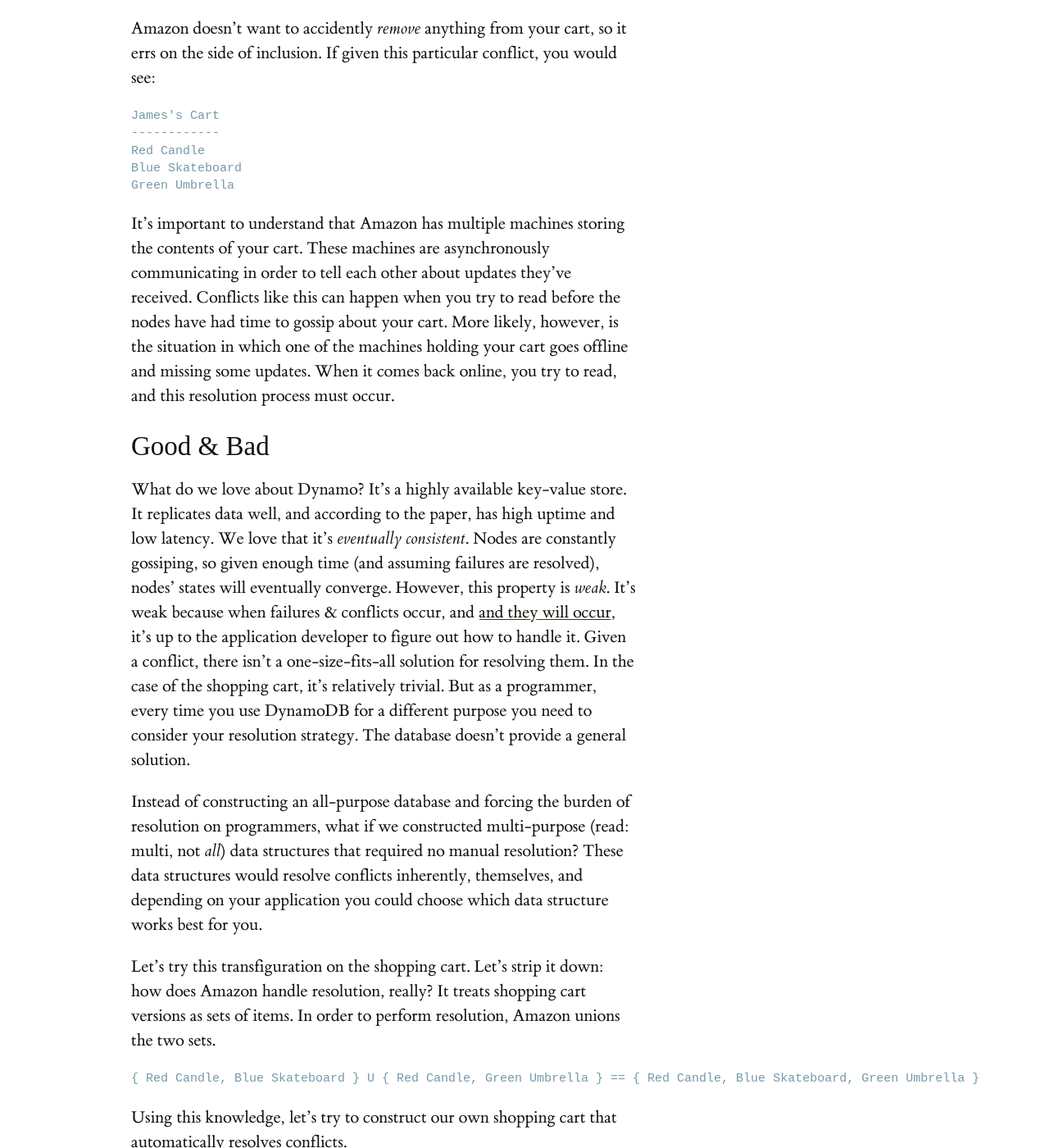
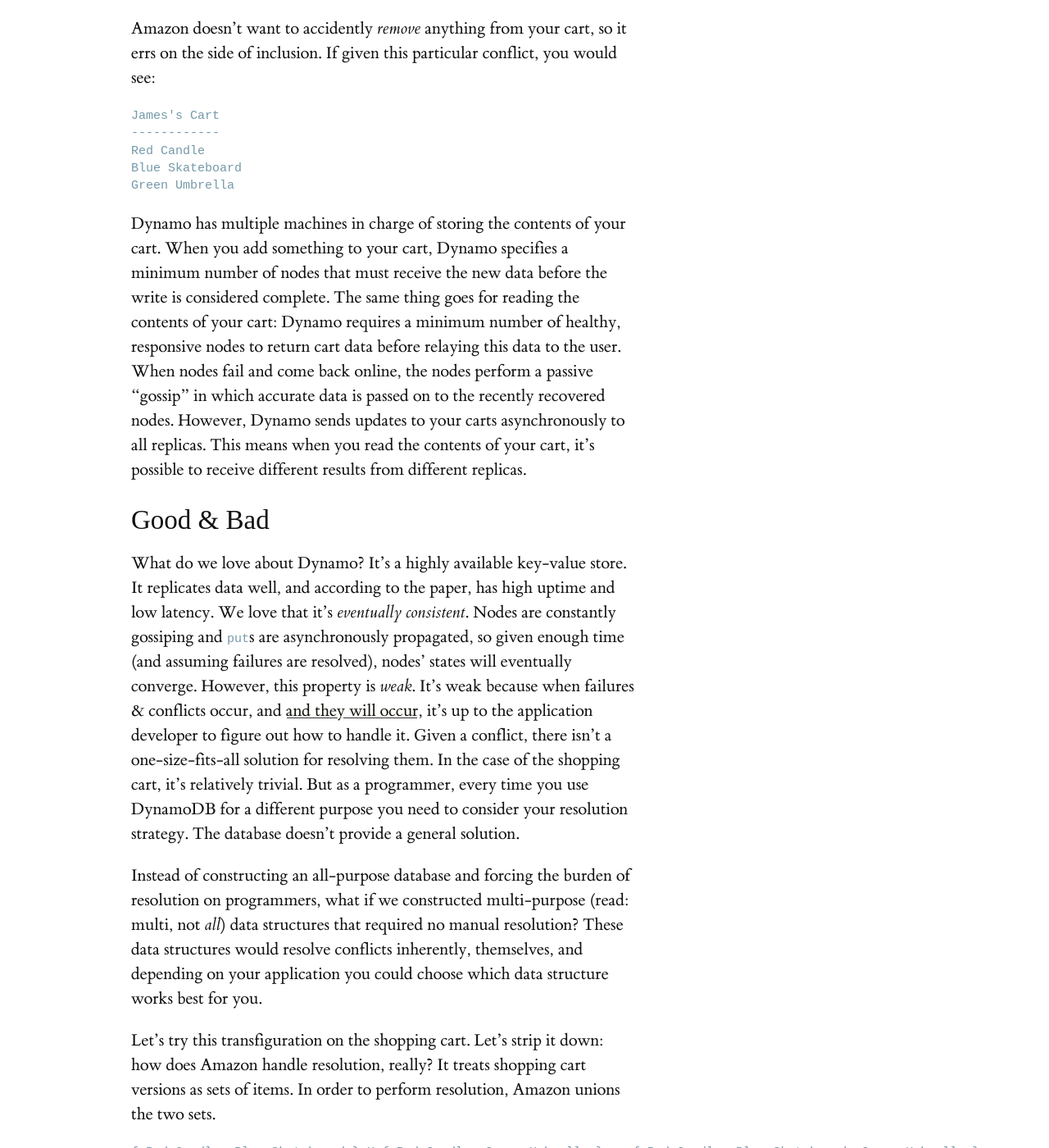
Before and after one commit to heathermiller/dist-prog-book, a Jekyll site: the page built from chapter/7/langs-consistency.md, in a window 1280 px wide and 1400 px high, scrolled down 3959 px. Shown: the whole window at 82% size. Built offline with Jekyll 4.4.1, drawn with Linux system fonts in a browser that asks for light colours; some web fonts are replaced; some of the changed text lies outside the part shown.

Commit message:
Revise Dynamo gossiping section

````diff
--- a/chapter/7/langs-consistency.md
+++ b/chapter/7/langs-consistency.md
@@ -56,10 +56,10 @@
 Green Umbrella
 ```
 
-It's important to understand that Amazon has multiple machines storing the contents of your cart. These machines are asynchronously communicating in order to tell each other about updates they've received. Conflicts like this can happen when you try to read before the nodes have had time to gossip about your cart. More likely, however, is the situation in which one of the machines holding your cart goes offline and missing some updates. When it comes back online, you try to read, and this resolution process must occur.
+Dynamo has multiple machines in charge of storing the contents of your cart. When you add something to your cart, Dynamo specifies a minimum number of nodes that must receive the new data before the write is considered complete. The same thing goes for reading the contents of your cart: Dynamo requires a minimum number of healthy, responsive nodes to return cart data before relaying this data to the user. When nodes fail and come back online, the nodes perform a passive "gossip" in which accurate data is passed on to the recently recovered nodes. However, Dynamo sends updates to your carts asynchronously to all replicas. This means when you read the contents of your cart, it's possible to receive different results from different replicas.
 
 ### Good & Bad
-What do we love about Dynamo? It's a highly available key-value store. It replicates data well, and according to the paper, has high uptime and low latency. We love that it's *eventually consistent*. Nodes are constantly gossiping, so given enough time (and assuming failures are resolved), nodes' states will eventually converge. However, this property is *weak*. It's weak because when failures & conflicts occur, and [and they will occur](https://www.youtube.com/watch?v=JG2ESDGwHHY), it's up to the application developer to figure out how to handle it. Given a conflict, there isn't a one-size-fits-all solution for resolving them. In the case of the shopping cart, it's relatively trivial. But as a programmer, every time you use DynamoDB for a different purpose you need to consider your resolution strategy. The database doesn't provide a general solution.
+What do we love about Dynamo? It's a highly available key-value store. It replicates data well, and according to the paper, has high uptime and low latency. We love that it's *eventually consistent*. Nodes are constantly gossiping and `put`s are asynchronously propagated, so given enough time (and assuming failures are resolved), nodes' states will eventually converge. However, this property is *weak*. It's weak because when failures & conflicts occur, and [and they will occur](https://www.youtube.com/watch?v=JG2ESDGwHHY), it's up to the application developer to figure out how to handle it. Given a conflict, there isn't a one-size-fits-all solution for resolving them. In the case of the shopping cart, it's relatively trivial. But as a programmer, every time you use DynamoDB for a different purpose you need to consider your resolution strategy. The database doesn't provide a general solution.
 
 Instead of constructing an all-purpose database and forcing the burden of resolution on programmers, what if we constructed multi-purpose (read: multi, not *all*) data structures that required no manual resolution? These data structures would resolve conflicts inherently, themselves, and depending on your application you could choose which data structure works best for you.
 
````
Also changed, not shown: other parts of chapter/7/langs-consistency.md (+1 -1 lines).
